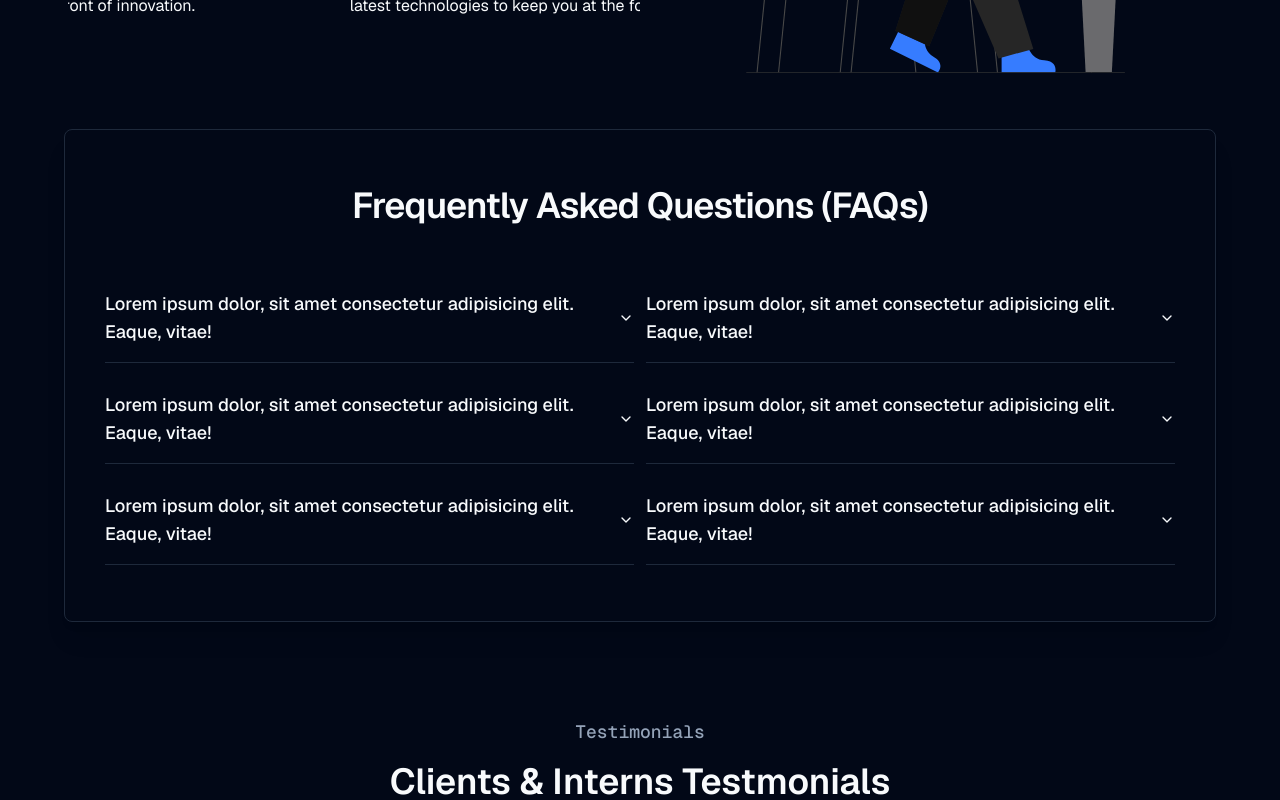
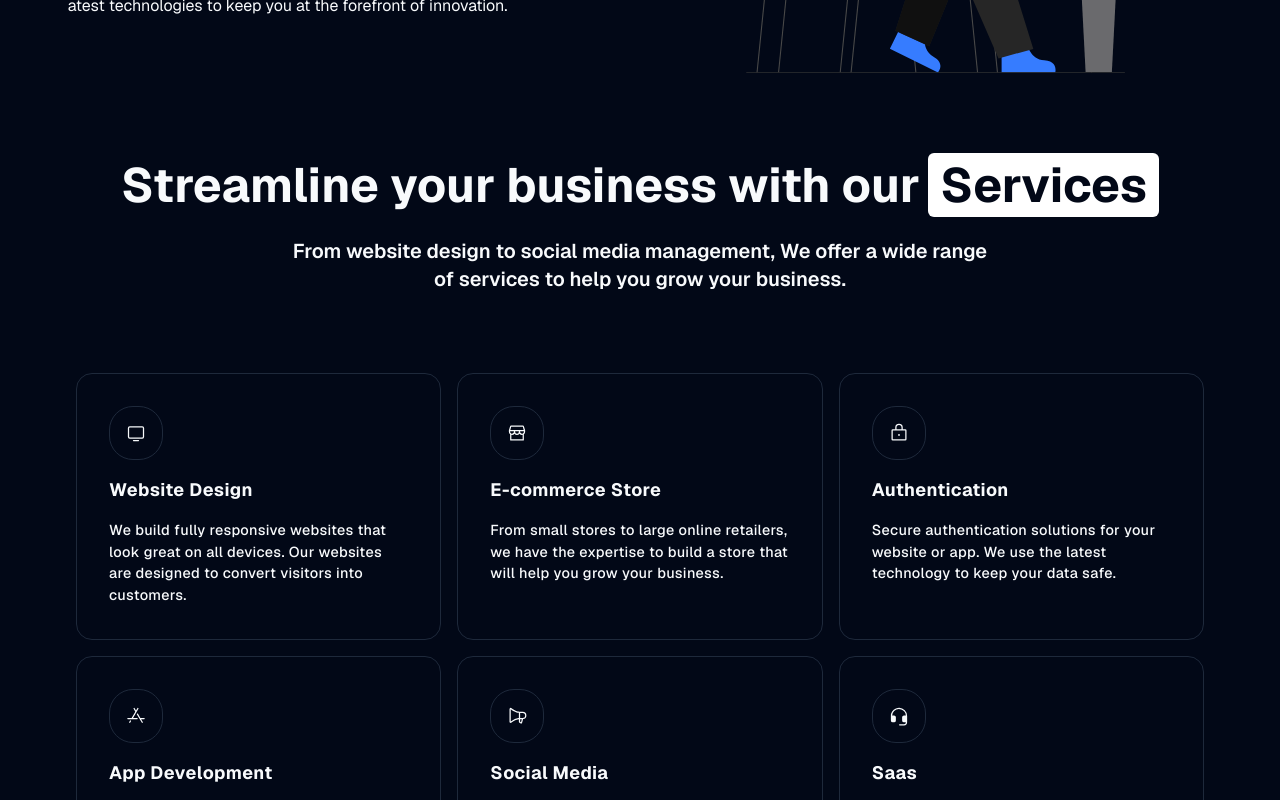
Before and after one commit to suman-3/extion-infotech-website, a Next.js app: page / in a window 1280 px wide. Shown: the part 2000-2800 px from the top of the page. Built offline with nearby package versions, Linux system fonts and the light colour scheme.

Commit message:
chore: Add services section to landing page

```diff
--- /dev/null
+++ b/app/(landing)/_components/services-section.tsx
@@ -0,0 +1,27 @@
+import { ServicesCards } from "@/components/services-card";
+
+
+
+
+export default function ServiceSection() {
+
+  return (
+    <section className="" id="services"  >
+      <div className="flex flex-col space-y-5 items-center justify-center mt-5 md:mt-0 md:mb-8">
+        <h1 className="text-4xl md:text-5xl font-bold">
+          Streamline your business with our
+          <span className="md:ml-2 bg-white text-background inline-block px-3 py-1 md:py-2 rounded-md">
+            Services
+          </span>
+        </h1>
+
+        <p className="text-md font-semibold md:text-xl text-left md:text-center w-full md:w-[60%]">
+          From website design to social media management, We offer a wide range
+          of services to help you grow your business.
+        </p>
+      </div>
+
+      <ServicesCards />
+    </section>
+  );
+}
--- a/app/(landing)/page.tsx
+++ b/app/(landing)/page.tsx
@@ -17,6 +17,7 @@ import { WhyChooseUs } from "./_components/why-choose-us";
 import { Footer } from "@/components/shared/footer";
 import { Testimonials } from "./_components/testimonials";
 import { FAQ } from "./_components/faq-section";
+import ServiceSection from "./_components/services-section";
 
 const LandingPage = () => {
   return (
@@ -114,6 +115,9 @@ const LandingPage = () => {
         <div className="mt-8 lg:mt-14">
           <WhyChooseUs />
         </div>
+        <div className="mt-8 lg:my-20">
+          <ServiceSection/>
+        </div>
 
         {/* FAQ Section */}
         <div className="mt-8 lg:mt-14 flex w-full items-center justify-center px-4">
--- /dev/null
+++ b/components/services-card-effect.tsx
@@ -0,0 +1,113 @@
+"use client";
+
+import { cn } from "@/lib/utils";
+import { AnimatePresence, motion } from "framer-motion";
+
+import { useState } from "react";
+
+export const ServicesCardEfect = ({
+  items,
+  className,
+}: {
+  items: {
+    icon: React.ReactNode;
+    title: string;
+    description: string;
+  }[];
+  className?: string;
+}) => {
+  let [hoveredIndex, setHoveredIndex] = useState<number | null>(null);
+
+  return (
+    <div
+      className={cn(
+        "grid grid-cols-1 md:grid-cols-2  lg:grid-cols-3  py-10",
+        className
+      )}
+    >
+      {items.map((item, idx) => (
+        <div
+          key={item?.title}
+          className="relative group  block h-full w-full p-2"
+          onMouseEnter={() => setHoveredIndex(idx)}
+          onMouseLeave={() => setHoveredIndex(null)}
+        >
+          <AnimatePresence>
+            {hoveredIndex === idx && (
+              <motion.span
+                className="absolute inset-0 h-full w-full bg-white block  rounded-3xl"
+                layoutId="hoverBackground"
+                initial={{ opacity: 0 }}
+                animate={{
+                  opacity: 1,
+                  transition: { duration: 0.15 },
+                }}
+                exit={{
+                  opacity: 0,
+                  transition: { duration: 0.15, delay: 0.2 },
+                }}
+              />
+            )}
+          </AnimatePresence>
+          <Card>
+            <div className="flex items-center">{item.icon}</div>
+            <CardTitle>{item.title}</CardTitle>
+            <CardDescription>{item.description}</CardDescription>
+          </Card>
+        </div>
+      ))}
+    </div>
+  );
+};
+
+export const Card = ({
+  className,
+  children,
+}: {
+  className?: string;
+  children: React.ReactNode;
+}) => {
+  return (
+    <div
+      className={cn(
+        "rounded-2xl h-full w-full p-4 overflow-hidden bg-background border border-text group-hover:border-slate-700 relative z-20",
+        className
+      )}
+    >
+      <div className="relative z-50">
+        <div className="p-4">{children}</div>
+      </div>
+    </div>
+  );
+};
+export const CardTitle = ({
+  className,
+  children,
+}: {
+  className?: string;
+  children: React.ReactNode;
+}) => {
+  return (
+    <h4 className={cn("text-text text-lg font-bold tracking-wide mt-4", className)}>
+      {children}
+    </h4>
+  );
+};
+export const CardDescription = ({
+  className,
+  children,
+}: {
+  className?: string;
+  children: React.ReactNode;
+}) => {
+  return (
+    <p
+      className={cn(
+        "mt-4 text-text/80 tracking-wide leading-relaxed text-[0.9rem] font-medium",
+        className
+      )}
+    >
+      {children}
+    </p>
+  );
+};
--- /dev/null
+++ b/components/services-card.tsx
@@ -0,0 +1,12 @@
+
+
+import { services } from "@/constant/services";
+import { ServicesCardEfect } from "./services-card-effect";
+
+export function ServicesCards() {
+  return (
+    <div className="w-full md:max-w-9xl  md:mx-auto md:px-5">
+      <ServicesCardEfect items={services} />
+    </div>
+  );
+}
--- /dev/null
+++ b/constant/services.tsx
@@ -0,0 +1,70 @@
+import {
+  PiAppStoreLogo,
+  PiHeadsetFill,
+  PiLock,
+  PiMegaphone,
+  PiMonitor,
+  PiStorefront,
+} from "react-icons/pi";
+export const services = [
+  {
+    icon: (
+      <div className="p-4 border rounded-3xl border-text">
+        <PiMonitor className="size-5 text-blue-600" />
+      </div>
+    ),
+    title: "Website Design",
+    description:
+      "We build fully responsive websites that look great on all devices. Our websites are designed to convert visitors into customers.",
+  },
+  {
+    icon: (
+      <div className="p-4 border rounded-3xl border-text">
+        <PiStorefront className="size-5 text-blue-600" />
+      </div>
+    ),
+    title: "E-commerce Store",
+    description:
+      "From small stores to large online retailers, we have the expertise to build a store that will help you grow your business.",
+  },
+  {
+    icon: (
+      <div className="p-4 border rounded-3xl border-text">
+        <PiLock className="size-5 text-blue-600" />
+      </div>
+    ),
+    title: "Authentication",
+    description:
+      "Secure authentication solutions for your website or app. We use the latest technology to keep your data safe.",
+  },
+  {
+    icon: (
+      <div className="p-4 border rounded-3xl border-text">
+        <PiAppStoreLogo className="size-5 text-blue-600" />
+      </div>
+    ),
+    title: "App Development",
+    description:
+      "We build custom mobile apps for iOS and Android. Our apps are designed to be user-friendly and performant.",
+  },
+  {
+    icon: (
+      <div className="p-4 border rounded-3xl border-text">
+        <PiMegaphone className="size-5 text-blue-600" />
+      </div>
+    ),
+    title: "Social Media",
+    description:
+      "We offer social media management and ad creation services. We can help you grow your social media presence and reach new customers.",
+  },
+  {
+    icon: (
+      <div className="p-4 border rounded-3xl border-text">
+        <PiHeadsetFill className="size-5 text-blue-600" />
+      </div>
+    ),
+    title: "Saas",
+    description:
+      "We build custom software as a service (SaaS) solutions. From MVP to full-scale product, we can help you bring your idea to life.",
+  },
+];
```
